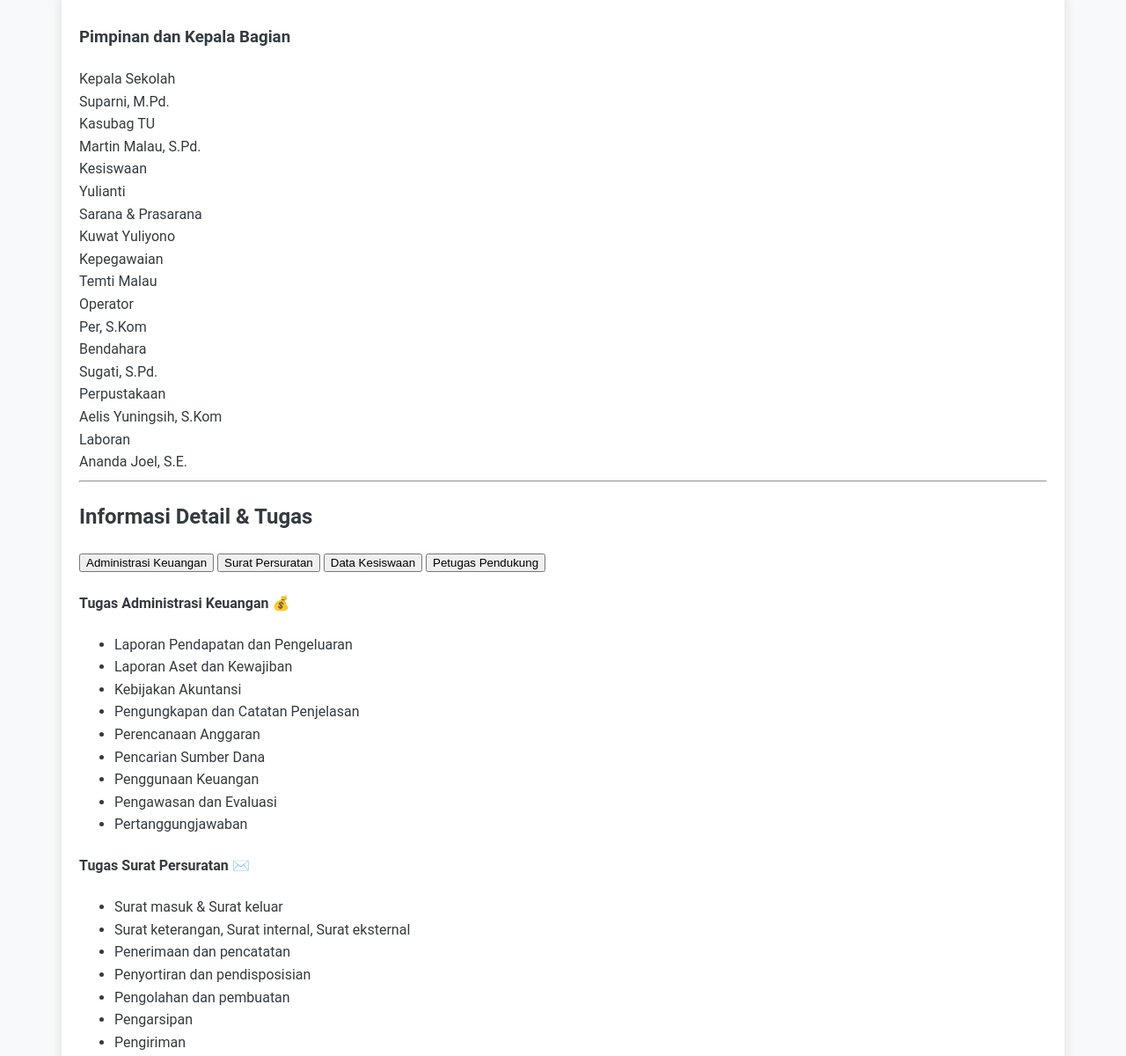
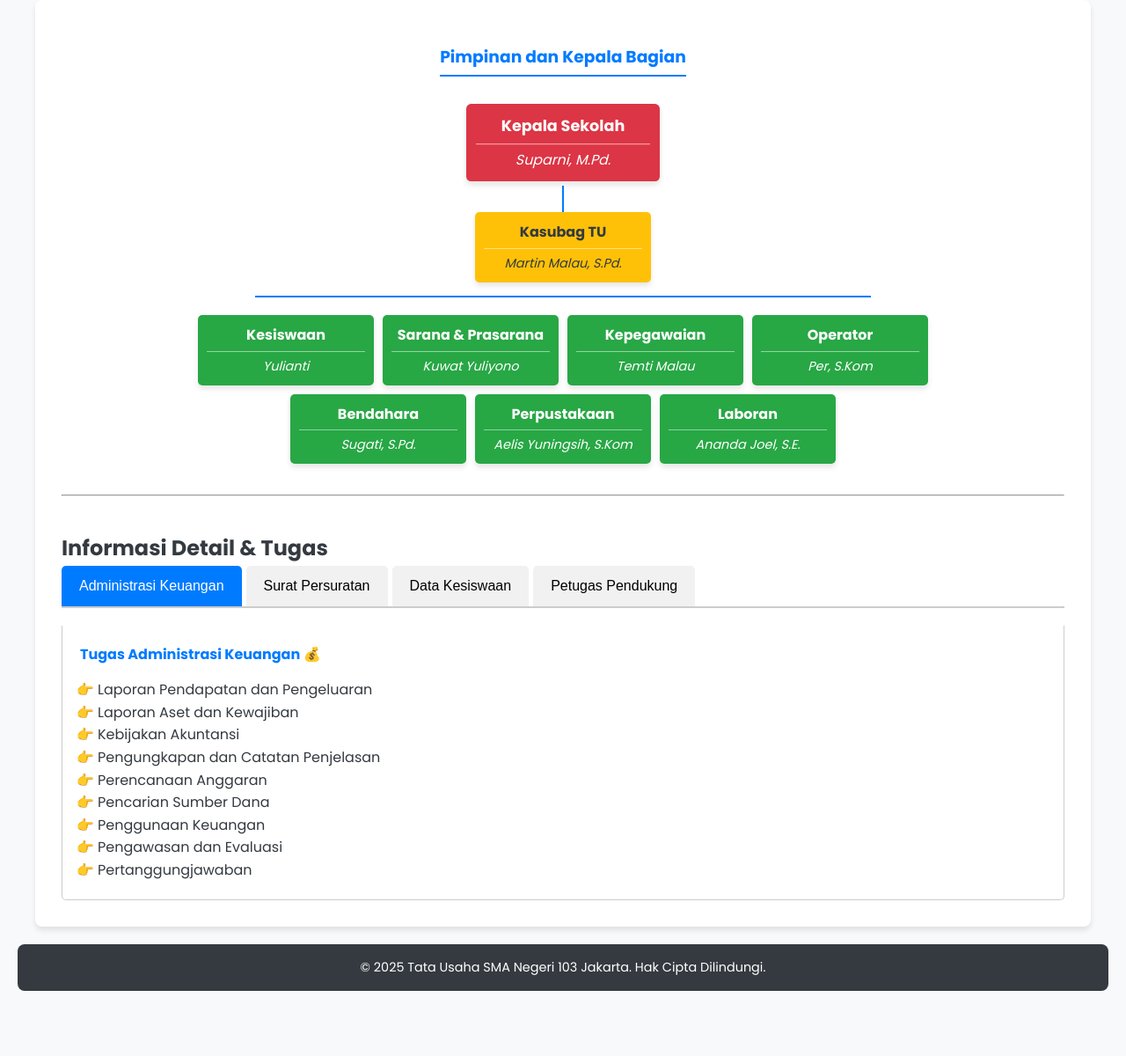
Before and after one commit to bunnysparkie/adinda.github.io, a plain HTML site: page index.html in a window 1280 px wide. Shown: the part 200-1400 px from the top of the page at 88% size. After the commit the page ends 1346 px from the top, so only its background shows below. Drawn offline with Linux system fonts and the light colour scheme.

Commit message:
Update style.css

```diff
--- a/style.css
+++ b/style.css
@@ -1,141 +1,285 @@
+/* Import Font */
+@import url('https://fonts.googleapis.com/css2?family=Poppins:wght@400;600;700&display=swap');
+
 :root {
-    --main-blue: #007bff; /* Biru Utama */
-    --light-blue: #e8f4ff; /* Biru Sangat Muda */
-    --accent-green: #28a745; /* Hijau Aksesn */
-    --text-color: #343a40;
-    --shadow-base: 0 4px 10px rgba(0, 0, 0, 0.05);
+    --primary-color: #007bff; /* Biru cerah, khas pendidikan */
+    --secondary-color: #f8f9fa; /* Latar belakang terang */
+    --text-color: #343a40; /* Teks gelap */
+    --box-shadow: 0 4px 6px rgba(0, 0, 0, 0.1);
+}
+
+* {
+    box-sizing: border-box;
+    margin: 0;
+    padding: 0;
 }
 
 body {
-    font-family: 'Roboto', sans-serif;
-    margin: 0;
-    padding: 0;
-    background-color: #f8f9fa; /* Latar Belakang Sangat Terang */
+    font-family: 'Poppins', sans-serif;
+    line-height: 1.6;
     color: var(--text-color);
-    line-height: 1.6;
+    background-color: var(--secondary-color);
+    padding: 20px;
 }
 
 header {
-    background-color: var(--main-blue);
+    text-align: center;
+    padding: 30px 0;
+    background: white;
+    box-shadow: var(--box-shadow);
+    margin-bottom: 20px;
+    border-radius: 8px;
+}
+
+header h1 {
+    color: var(--primary-color);
+    font-size: 2.5em;
+    margin-bottom: 5px;
+}
+
+header h2 {
+    color: #6c757d;
+    font-size: 1.2em;
+    font-weight: 400;
+}
+
+main {
+    max-width: 1200px;
+    margin: 0 auto;
+    background: white;
+    padding: 30px;
+    border-radius: 8px;
+    box-shadow: var(--box-shadow);
+}
+
+/* === Struktur Organisasi (Org Chart) Style === */
+.org-chart {
+    text-align: center;
+    padding: 20px 0;
+    overflow-x: auto; /* Untuk responsivitas di layar kecil */
+}
+
+.org-chart h3 {
+    margin-bottom: 25px;
+    color: var(--primary-color);
+    border-bottom: 2px solid var(--primary-color);
+    display: inline-block;
+    padding-bottom: 5px;
+}
+
+.tree-container {
+    display: flex;
+    flex-direction: column;
+    align-items: center;
+}
+
+.node {
+    width: 200px;
+    padding: 10px;
+    margin: 10px;
+    border-radius: 5px;
+    box-shadow: var(--box-shadow);
+    transition: transform 0.3s, background-color 0.3s;
+    cursor: default;
+}
+
+.node:hover {
+    transform: translateY(-5px);
+}
+
+.node .title {
+    font-weight: 700;
+    font-size: 1em;
+    padding-bottom: 5px;
+    border-bottom: 1px solid rgba(255, 255, 255, 0.5);
+    margin-bottom: 5px;
+}
+
+.node .name {
+    font-size: 0.9em;
+    font-style: italic;
+}
+
+/* Warna Khusus Node */
+.head {
+    background-color: #dc3545; /* Merah untuk Kepala Sekolah */
     color: white;
-    padding: 30px 20px;
-    text-align: center;
-    box-shadow: var(--shadow-base);
+    transform: scale(1.1);
+}
+
+.sub-head {
+    background-color: #ffc107; /* Kuning/Emas untuk Kasubag */
+    color: var(--text-color);
+    margin-top: 0;
+}
+
+.branch {
+    background-color: #28a745; /* Hijau untuk Bidang */
+    color: white;
+    min-width: 150px;
+    margin: 5px;
+}
+
+/* Garis Penghubung */
+.line {
+    background-color: var(--primary-color);
+}
+
+.line.vertical {
+    width: 2px;
+    height: 30px;
+}
+
+.line.horizontal {
+    width: 100%;
+    max-width: 700px; /* Lebar maksimum garis horizontal */
+    height: 2px;
+    margin: 5px 0;
+}
+
+.branches-container {
+    display: flex;
+    justify-content: center;
+    flex-wrap: wrap; /* Memastikan responsivitas */
+    padding: 10px;
+    max-width: 1000px;
+}
+
+/* === Info Details (Tabs) Style === */
+.info-details {
+    margin-top: 40px;
+}
+
+.tabs {
+    display: flex;
+    flex-wrap: wrap;
+    border-bottom: 2px solid #ccc;
     margin-bottom: 20px;
 }
 
-header h1 {
-    margin: 0;
-    font-size: 2.5em;
-    font-weight: 700;
+.tab-button {
+    background-color: #f1f1f1;
+    border: none;
+    outline: none;
+    cursor: pointer;
+    padding: 14px 20px;
+    transition: 0.3s;
+    font-size: 1em;
+    border-top-left-radius: 5px;
+    border-top-right-radius: 5px;
+    margin-right: 5px;
 }
 
-header h2 {
-    margin: 5px 0 0;
-    font-weight: 400;
-    font-size: 1.2em;
+.tab-button:hover:not(.active) {
+    background-color: #ddd;
 }
 
-main {
-    max-width: 1100px;
-    margin: 30px auto;
-    padding: 20px;
-    background-color: white;
-    border-radius: 8px;
-    box-shadow: 0 0 15px rgba(0, 0, 0, 0.1);
+.tab-button.active {
+    background-color: var(--primary-color);
+    color: white;
+    border-bottom: none;
 }
 
-.section-container h3 {
-    color: var(--main-blue);
-    border-bottom: 3px solid var(--accent-green);
-    padding-bottom: 8px;
-    margin-bottom: 20px;
-    text-transform: uppercase;
-    font-size: 1.5em;
-    font-weight: 700;
+.tab-content {
+    display: none;
+    padding: 20px;
+    border: 1px solid #ccc;
+    border-top: none;
+    border-radius: 0 0 5px 5px;
+    animation: fadein 0.5s;
 }
 
-/* Kartu dan Kontainer */
-.cards-container {
-    display: flex;
-    flex-wrap: wrap;
-    gap: 20px;
-    justify-content: center;
+.tab-content.active {
+    display: block;
 }
 
-.card {
-    background-color: var(--light-blue);
-    border: 1px solid #cce5ff;
-    border-radius: 6px;
-    padding: 15px;
-    width: calc(30% - 20px);
-    min-width: 220px;
-    box-shadow: 0 2px 5px rgba(0, 0, 0, 0.05);
-    text-align: center;
-    transition: transform 0.2s;
+.tab-content h4 {
+    color: var(--primary-color);
+    margin-bottom: 15px;
 }
 
-.card:hover {
-    transform: translateY(-5px);
-    box-shadow: 0 6px 15px rgba(0, 0, 0, 0.1);
+.tab-content ul, .tab-content p {
+    margin-left: 20px;
+    list-style-type: '👉 ';
 }
 
-.card h4 {
-    color: var(--main-blue);
-    margin: 0 0 5px 0;
+.data-siswa div {
+    display: inline-block;
+    background-color: #e9ecef;
+    padding: 8px 15px;
+    margin-right: 15px;
+    border-radius: 4px;
+    font-weight: 600;
+}
+
+.data-siswa span {
+    color: var(--primary-color);
     font-size: 1.1em;
 }
 
-.pimpinan-card {
-    background-color: #d1ecf1;
-    border-color: #bee5eb;
-    width: calc(45% - 20px);
+.inventaris {
+    list-style-type: '✅ ';
+    display: flex;
+    flex-wrap: wrap;
 }
 
-/* Detail Info Grid */
-.info-grid {
-    display: grid;
-    grid-template-columns: repeat(auto-fit, minmax(250px, 1fr));
-    gap: 20px;
+.inventaris li {
+    flex: 0 0 45%; /* Dua item per baris */
+    margin-bottom: 5px;
 }
 
-.info-block {
-    background-color: #ffffff;
-    padding: 15px;
-    border: 1px solid #ddd;
-    border-left: 5px solid var(--accent-green);
-    border-radius: 4px;
-}
-
-.info-block h4 {
-    color: var(--accent-green);
-    margin-top: 0;
-    margin-bottom: 10px;
-}
-
-.info-block ul {
-    list-style: none;
-    padding: 0;
-}
-
-.info-block ul li:before {
-    content: "✓";
-    color: var(--main-blue);
-    margin-right: 8px;
+/* Animasi untuk transisi konten */
+@keyframes fadein {
+    from {opacity: 0;}
+    to {opacity: 1;}
 }
 
 /* Footer */
 footer {
     text-align: center;
     padding: 15px;
+    margin-top: 20px;
     background-color: var(--text-color);
     color: white;
-    margin-top: 30px;
+    border-radius: 8px;
+    font-size: 0.9em;
 }
 
-/* Responsif */
+/* Media Query untuk Responsivitas */
 @media (max-width: 768px) {
-    .card, .pimpinan-card {
+    header h1 {
+        font-size: 1.8em;
+    }
+
+    .branches-container {
+        flex-direction: column;
+        align-items: center;
+        padding: 0;
+    }
+
+    .node {
+        width: 90%;
+        margin: 10px 0;
+    }
+
+    .line.horizontal {
+        display: none; /* Garis horizontal bisa dihilangkan di HP untuk layout vertikal */
+    }
+
+    .line.vertical {
+        height: 20px;
+    }
+
+    .tabs {
+        flex-direction: column;
+    }
+
+    .tab-button {
         width: 100%;
+        margin-bottom: 5px;
+    }
+
+    .inventaris li {
+        flex: 0 0 100%; /* Satu item per baris di HP */
     }
 }
```
